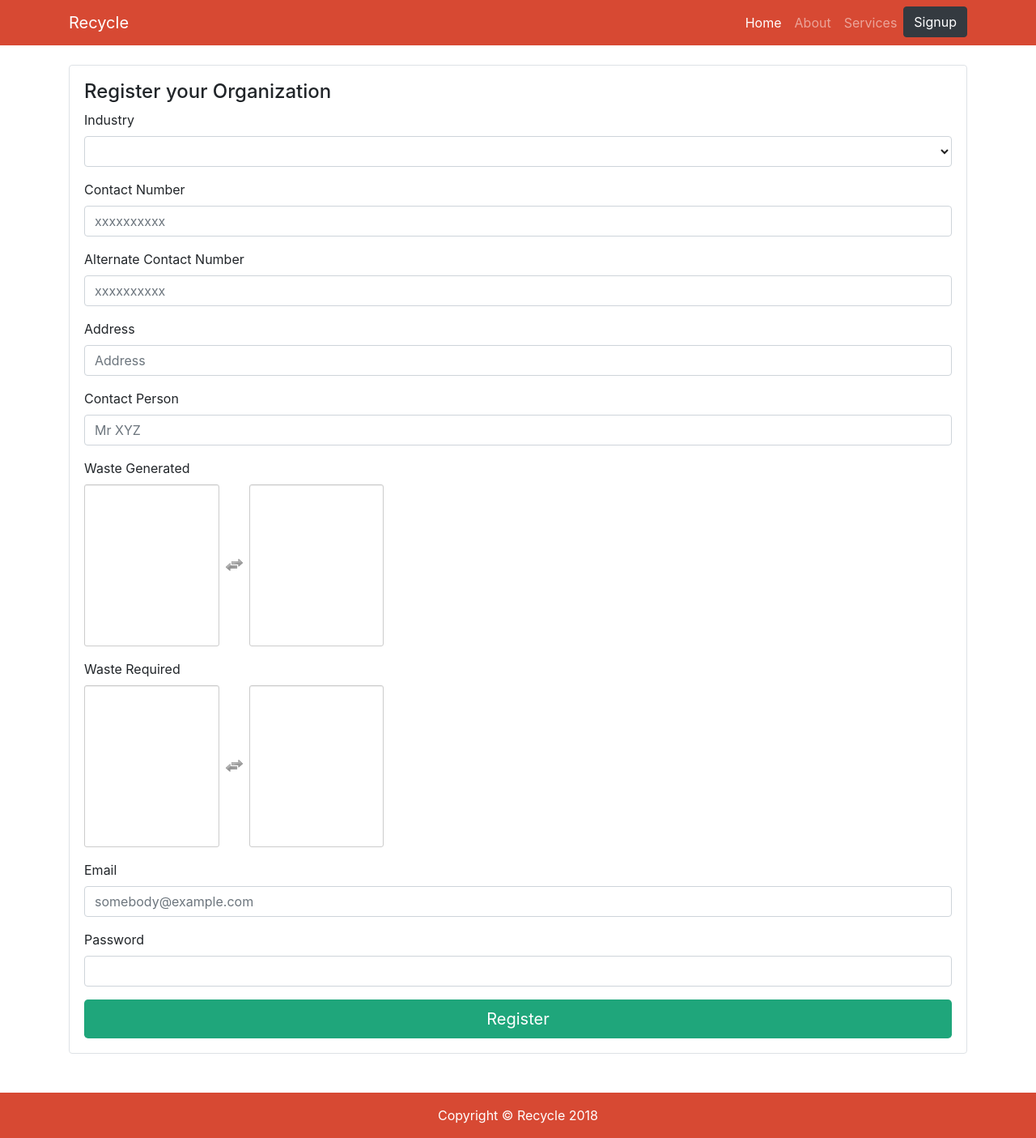
After one commit to ashish-m-yh/recycle-bin, a Flask app: template templates/signup.html in a window 1280 px wide. The commit adds this page. Shown: the whole page at 81% size. Run offline with Flask 2, Linux system fonts and the light colour scheme; the template is opened without the code that fills it: values that come from a table or form of the project are taken from there, others are empty; some libraries are stand-ins or nearby versions.

Commit message:
Signup page added, forms added + lots of other changes

```diff
--- a/conf.py
+++ b/conf.py
@@ -1,3 +1,3 @@
 API_PORT = 8080
-
-ALLOW_ALL_FROM = [ '*' ]
+SECRET_KEY = "HELLOWOWKRd"
+ALLOW_ALL_FROM = ['*']
--- a/controllers/index.py
+++ b/controllers/index.py
@@ -1,7 +1,46 @@
-from flask import render_template, Blueprint
+from flask import render_template, Blueprint, flash
+from models.forms import EmailPasswordForm, RegisterForm
 
 index = Blueprint("index", __name__)
 
-@index.route("/", methods=["GET"])
+FLASH_LEVEL = {
+    "success": "success",
+    "info": "info",
+    "warning": "warning",
+    "danger": "danger"
+}
+
+
+@index.route("/", methods=["GET", "POST"])
 def welcome():
-    return render_template("index.html")
+    form = EmailPasswordForm()
+    if form.validate_on_submit():
+        flash({
+            "message": "Login Successful",
+            "level": FLASH_LEVEL["success"]
+        })
+        # add redirection logic
+
+    for error in form.errors:
+        flash({
+            "message": error + " - " + ",".join(form.errors[error]),
+            "level": FLASH_LEVEL["danger"]
+        })
+    return render_template("index.html", form=form)
+
+
+@index.route("/signup/", methods=['GET', 'POST'])
+def signup():
+    form = RegisterForm()
+    if form.validate_on_submit():
+        flash({
+            "message": "Login Successful",
+            "level": FLASH_LEVEL["success"]
+        })
+        # add redirection logic
+    for error in form.errors:
+        flash({
+            "message": error + " - " + ",".join(form.errors[error]),
+            "level": FLASH_LEVEL["danger"]
+        })
+    return render_template("signup.html", form=form)
--- /dev/null
+++ b/models/forms.py
@@ -0,0 +1,30 @@
+from flask_wtf import Form
+from wtforms import StringField, PasswordField, SelectField, SelectMultipleField
+from wtforms.validators import DataRequired, Email
+from wtforms.fields.html5 import TelField
+from industry import Industry
+from waste import Waste
+
+
+class EmailPasswordForm(Form):
+    email = StringField('Email', validators=[DataRequired(), Email()])
+    password = PasswordField('Password', validators=[DataRequired()])
+
+
+class RegisterForm(Form):
+    all_industries = Industry.get_all_industry()
+    all_wastes = Waste.get_all_waste()
+    industry = SelectField('Industry', choices=map(lambda x: (x.id, x.industry), all_industries))
+    contact1 = TelField('Contact Number 1')
+    contact2 = TelField('Contact Number 2')
+    address = StringField('Address', validators=[DataRequired()])
+    contact_person = StringField('Contact Person', validators=[DataRequired()])
+    waste_generated = SelectMultipleField("Waste Generated",
+                                          choices=map(lambda x: (x.waste_id, x.waste.title()),
+                                                      all_wastes))
+    waste_required = SelectMultipleField("Waste Required",
+                                         choices=map(lambda x: (x.waste_id, x.waste.title()),
+                                                     all_wastes))
+
+    email = StringField('Email', validators=[DataRequired(), Email()])
+    password = PasswordField('Password', validators=[DataRequired()])
--- a/models/industry.py
+++ b/models/industry.py
@@ -6,6 +6,7 @@ import db_base
 
 Base = declarative_base()
 metadata = Base.metadata
+
 
 class Industry(Base):
     __tablename__ = 'industry'
--- a/models/org.py
+++ b/models/org.py
@@ -37,7 +37,7 @@ class Organization(Base):
         Column('units', String(10), nullable=False)
     )
 
-    def save(org_info):
-        result = db_base.session.execute(Organisation.__table__.insert(), org_info)
+    def save(self, org_info):
+        result = db_base.session.execute(Organization.__table__.insert(), org_info)
         org_id = result.inserted_primary_key[0]
         return org_id
--- a/requirements.txt
+++ b/requirements.txt
@@ -1,3 +1,4 @@
 Flask==0.11.1
 SQLAlchemy==1.1.15
 MySQL-python==1.2.5
+WTForms==2.1
--- a/server.py
+++ b/server.py
@@ -9,9 +9,14 @@ from flask import Flask, request, jsonify, make_response
 import conf
 import db_base
 import re
+from flask_wtf.csrf import CSRFProtect
 
 app = Flask(__name__)
 API_PORT = conf.API_PORT
+
+csrf = CSRFProtect()
+csrf.init_app(app)
+app.secret_key = conf.SECRET_KEY
 
 from controllers import org, index
 
--- a/static/css/index.css
+++ b/static/css/index.css
@@ -157,3 +157,11 @@
     line-height: 1.428571429;
     border-radius: 15px;
 }
+
+.flash-alert {
+    position: fixed;
+    width: 500px;
+    text-align: center;
+    top: 56px;
+    left: 500px;
+}
--- /dev/null
+++ b/static/css/multi-select.css
@@ -0,0 +1,93 @@
+.ms-container{
+  background: transparent url('../img/switch.png') no-repeat 50% 50%;
+  width: 370px;
+}
+
+.ms-container:after{
+  content: ".";
+  display: block;
+  height: 0;
+  line-height: 0;
+  font-size: 0;
+  clear: both;
+  min-height: 0;
+  visibility: hidden;
+}
+
+.ms-container .ms-selectable, .ms-container .ms-selection{
+  background: #fff;
+  color: #555555;
+  float: left;
+  width: 45%;
+}
+.ms-container .ms-selection{
+  float: right;
+}
+
+.ms-container .ms-list{
+  -webkit-box-shadow: inset 0 1px 1px rgba(0, 0, 0, 0.075);
+  -moz-box-shadow: inset 0 1px 1px rgba(0, 0, 0, 0.075);
+  box-shadow: inset 0 1px 1px rgba(0, 0, 0, 0.075);
+  -webkit-transition: border linear 0.2s, box-shadow linear 0.2s;
+  -moz-transition: border linear 0.2s, box-shadow linear 0.2s;
+  -ms-transition: border linear 0.2s, box-shadow linear 0.2s;
+  -o-transition: border linear 0.2s, box-shadow linear 0.2s;
+  transition: border linear 0.2s, box-shadow linear 0.2s;
+  border: 1px solid #ccc;
+  -webkit-border-radius: 3px;
+  -moz-border-radius: 3px;
+  border-radius: 3px;
+  position: relative;
+  height: 200px;
+  padding: 0;
+  overflow-y: auto;
+}
+
+.ms-container .ms-list.ms-focus{
+  border-color: rgba(82, 168, 236, 0.8);
+  -webkit-box-shadow: inset 0 1px 1px rgba(0, 0, 0, 0.075), 0 0 8px rgba(82, 168, 236, 0.6);
+  -moz-box-shadow: inset 0 1px 1px rgba(0, 0, 0, 0.075), 0 0 8px rgba(82, 168, 236, 0.6);
+  box-shadow: inset 0 1px 1px rgba(0, 0, 0, 0.075), 0 0 8px rgba(82, 168, 236, 0.6);
+  outline: 0;
+  outline: thin dotted \9;
+}
+
+.ms-container ul{
+  margin: 0;
+  list-style-type: none;
+  padding: 0;
+}
+
+.ms-container .ms-optgroup-container{
+  width: 100%;
+}
+
+.ms-container .ms-optgroup-label{
+  margin: 0;
+  padding: 5px 0px 0px 5px;
+  cursor: pointer;
+  color: #999;
+}
+
+.ms-container .ms-selectable li.ms-elem-selectable,
+.ms-container .ms-selection li.ms-elem-selection{
+  border-bottom: 1px #eee solid;
+  padding: 2px 10px;
+  color: #555;
+  font-size: 14px;
+}
+
+.ms-container .ms-selectable li.ms-hover,
+.ms-container .ms-selection li.ms-hover{
+  cursor: pointer;
+  color: #fff;
+  text-decoration: none;
+  background-color: #08c;
+}
+
+.ms-container .ms-selectable li.disabled,
+.ms-container .ms-selection li.disabled{
+  background-color: #eee;
+  color: #aaa;
+  cursor: text;
+}
--- /dev/null
+++ b/templates/layout.html
@@ -0,0 +1,85 @@
+<!doctype html>
+<html class="no-js" lang="en" dir="ltr">
+<head>
+    {% block head %}
+
+    <meta charset="utf-8">
+    <meta http-equiv="x-ua-compatible" content="ie=edge">
+    <meta name="viewport" content="width=device-width, initial-scale=1.0">
+    <link href="/static/vendor/bootstrap/css/bootstrap.min.css" rel="stylesheet">
+
+    <link href="/static/css/portfolio-item.css" rel="stylesheet">
+    <link href="/static/css/multi-select.css" rel="stylesheet">
+    <link rel="stylesheet" href="/static/css/index.css">
+
+    <title>{% block title %}{% endblock %}Recycle - Efficient waste management</title>
+    {% endblock %}
+
+</head>
+<body>
+<!-- Navigation -->
+<nav class="navbar navbar-expand-lg navbar-dark bg-dark fixed-top">
+    <div class="container">
+        <a class="navbar-brand" href="/">Recycle</a>
+        <button class="navbar-toggler" type="button" data-toggle="collapse" data-target="#navbarResponsive"
+                aria-controls="navbarResponsive" aria-expanded="false" aria-label="Toggle navigation">
+            <span class="navbar-toggler-icon"></span>
+        </button>
+        <div class="collapse navbar-collapse" id="navbarResponsive">
+            <ul class="navbar-nav ml-auto">
+                <li class="nav-item active">
+                    <a class="nav-link" href="/">Home
+                        <span class="sr-only">(current)</span>
+                    </a>
+                </li>
+                <li class="nav-item">
+                    <a class="nav-link" href="#">About</a>
+                </li>
+                <li class="nav-item">
+                    <a class="nav-link" href="#">Services</a>
+                </li>
+                <li class="nav-item">
+                    <a class="btn btn-dark" href="/signup/">Signup</a>
+                </li>
+            </ul>
+        </div>
+    </div>
+</nav>
+
+<!-- Page Content -->
+<div class="container">
+
+    {% with messages = get_flashed_messages() %}
+    {% if messages %}
+    {% for message in messages %}
+
+    <div class="alert alert-{{message.level}} alert-dismissible flash-alert">
+        <a href="#" class="close" data-dismiss="alert" aria-label="close">&times;</a>
+        {{ message.message }}
+    </div>
+    {% endfor %}
+    {% endif %}
+    {% endwith %}
+
+    {% block content %}{% endblock %}
+
+</div>
+<!-- /.container -->
+
+<!-- Footer -->
+<footer class="py-3 bg-dark">
+    <div class="container">
+        <p class="m-0 text-center text-white">Copyright &copy; Recycle 2018</p>
+    </div>
+    <!-- /.container -->
+</footer>
+
+
+</body>
+
+<!-- Bootstrap core JavaScript -->
+<script src="/static/vendor/jquery/jquery.min.js"></script>
+<script src="/static/vendor/bootstrap/js/bootstrap.bundle.min.js"></script>
+<script src="/static/js/jquery.multi-select.js"></script>
+{% block script %}{% endblock %}
+</html>
--- /dev/null
+++ b/templates/signup.html
@@ -0,0 +1,64 @@
+{% extends "layout.html" %}
+{% block content %}
+<br>
+<div class="signup-form">
+    <div class="form-wrap border login-form rounded">
+        <h4>Register your Organization</h4>
+        <form role="form" action="{{ url_for('.signup') }}" method="post" id="login-form" autocomplete="off">
+            {{ form.csrf_token }}
+            <div class="form-group">
+                <label for="industry">Industry</label>
+                {{ form.industry(class_="form-control") }}
+            </div>
+            <div class="form-group">
+                <label for="contactNumber1">Contact Number</label>
+                {{ form.contact1(class_="form-control", placeholder="xxxxxxxxxx") }}
+            </div>
+            <div class="form-group">
+                <label for="contactNumber2">Alternate Contact Number</label>
+                {{ form.contact2(class_="form-control", placeholder="xxxxxxxxxx") }}
+            </div>
+            <div class="form-group">
+                <label for="address">Address</label>
+                {{ form.address(class_="form-control", placeholder="Address") }}
+            </div>
+            <div class="form-group">
+                <label for="contactPerson">Contact Person</label>
+                {{ form.contact_person(class_="form-control", placeholder="Mr XYZ") }}
+            </div>
+
+            <div class="form-group">
+                <label for="wasteGenerated">Waste Generated</label>
+                {{ form.waste_generated(class_="form-control wasteMultiSelect") }}
+            </div>
+
+            <div class="form-group">
+                <label for="wasteRequired">Waste Required</label>
+                {{ form.waste_required(class_="form-control wasteMultiSelect") }}
+            </div>
+
+            <div class="form-group">
+                <label for="email">Email</label>
+                {{ form.email(class_="form-control", placeholder="somebody@example.com") }}
+            </div>
+            <div class="form-group">
+                <label for="password">Password</label>
+                {{ form.password(class_="form-control") }}
+            </div>
+            <input type="submit" id="btn-login" class="btn btn-custom btn-lg btn-block" value="Register">
+        </form>
+
+    </div>
+</div>
+<br>
+<br>
+{% endblock %}
+{% block script %}
+
+<script type="text/javascript">
+    $("document").ready(function () {
+        $('.wasteMultiSelect').multiSelect();
+    });
+
+</script>
+{% endblock %}
```
Also changed, not shown: models/waste.py (added, +24 -0 lines), templates/index.html (+8 -68 lines), static/img/switch.png (added), static/js/jquery.multi-select.js (added).
